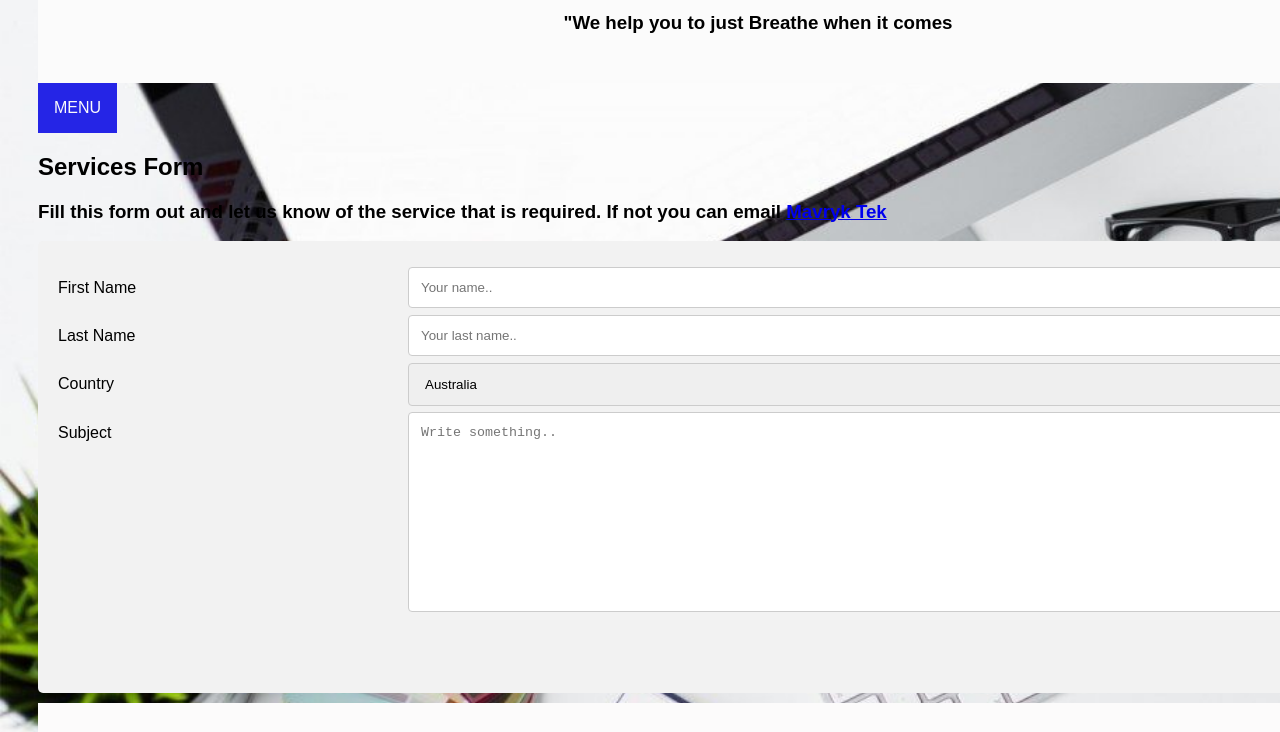
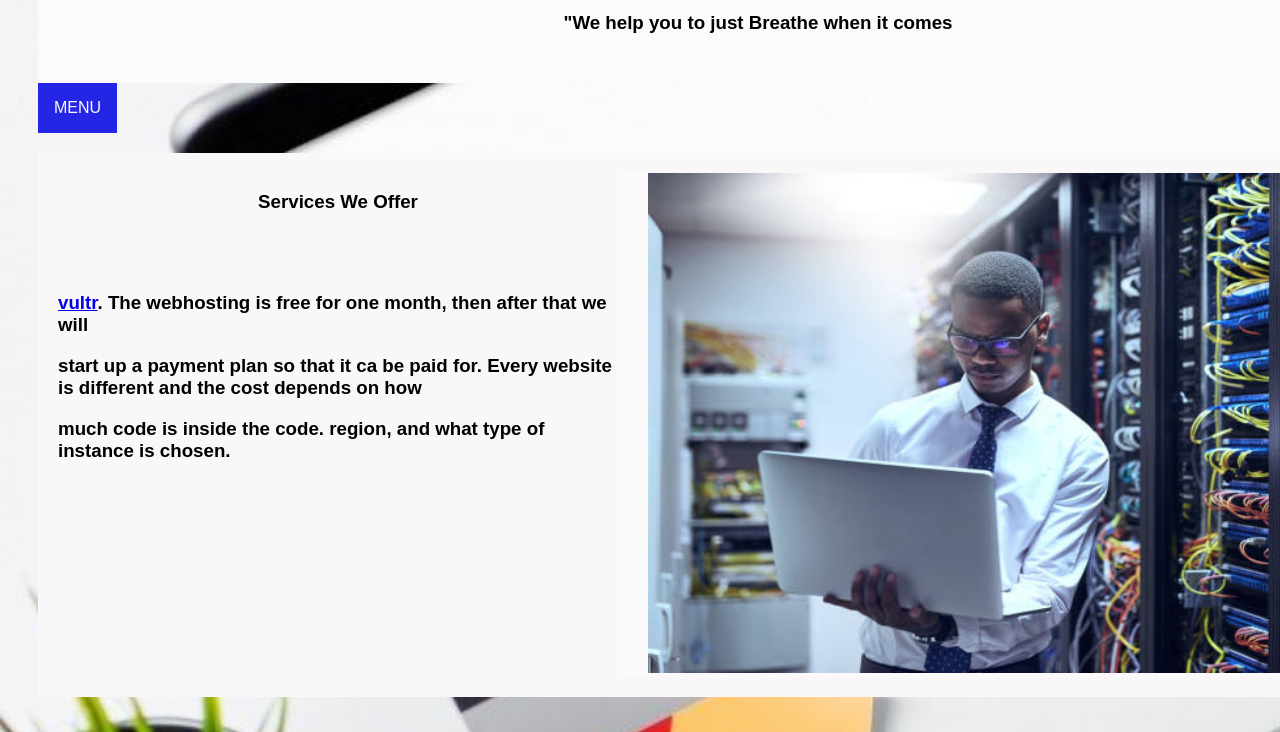
Before and after one commit to Maverik0071/ProjectWebsite, a plain HTML site: page services.html in a window 1280 px wide. Shown: the part 181-913 px from the top of the page. Drawn offline with Linux system fonts and the light colour scheme.

Commit message:
updating services 1.01

```diff
--- a/services.html
+++ b/services.html
@@ -108,9 +108,9 @@
 
         .rightcolumn {
             float: right;
-            width: 75%;
-            background-color: #6d6d6d;
-            padding-left: 50px;
+            width: 60%;
+            background-color: #fbf9f9;
+            padding-left: 30px;
         }
         /* Fake image */
 
@@ -228,10 +228,33 @@
             <a href="Payments.html">PAYMENT</a>
         </div>
     </div>
+</body>
 
+
+<body>
+    <div class="row">
+        <div class="card">
+            <div class="rightcolumn">
+                <img src="insideservers.jpg" style="height:500px; width: 800px "></div>
+            <center>
+                <h3> Services We Offer</h3>
+            </center>
+            <div class="row">
+                <div class="card"></div>
+                <div class="leftcolumn"></div>
+                <h3><a href="https://www.vultr.com/ ">vultr</a>. The webhosting is free for one month, then after that we will </h3>
+                <h3>start up a payment plan so that it ca be paid for. Every website is different and the cost depends on how </h3>
+                <h3>much code is inside the code. region, and what type of instance is chosen. </h3>
+            </div>
+        </div>
+        <br>
+    </div>
+    </div>
+
+    <div class="row">
+        <div class="card">
             <h2>Services Form</h2>
-    <h3>Fill this form out and let us know of the service that is required. If not you can email
-        <a href="wsewell36@proton.me">Mavryk Tek</a>
+            <h3>Fill this form out and let us know of the service that is required. If not you can email</h3>
             </h3>
 
             <div class="container">
@@ -268,6 +291,8 @@
           </select>
                         </div>
                     </div>
+
+                    <div class="card">
                         <div class="row">
                             <div class="col-25">
                                 <label for="subject">Subject</label>
@@ -293,10 +318,13 @@
                         </div>
                 </form>
                 </div>
-</body>
+            </div>
+            </form>
+        </div>
+    </div>
 
-<body>
-
+    <br>
+    <div class="row"></div>
     <div class="footer">
         <h1>@Mavryk Tek 2023</h1>
     </div>
```
Lines whose indentation alone changed are shown as unchanged.
